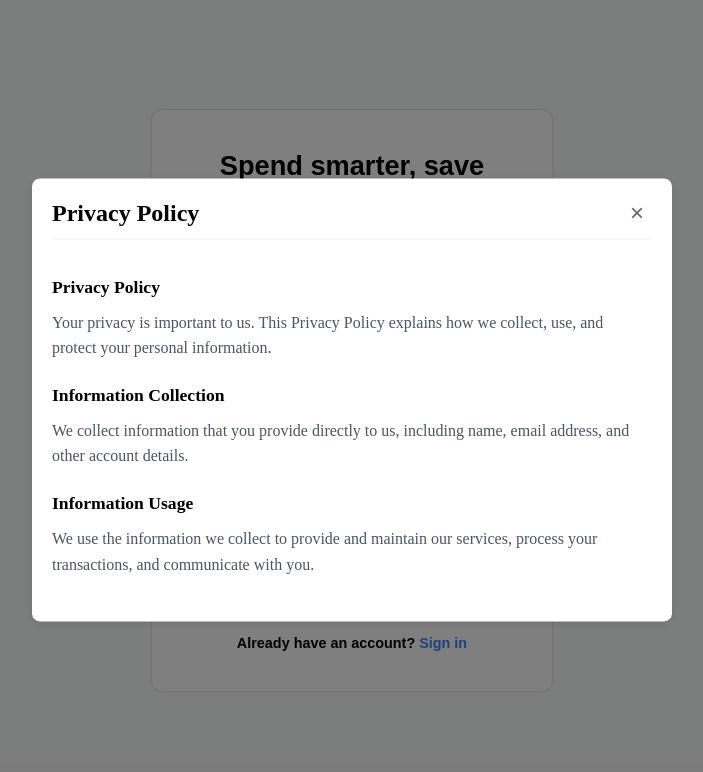
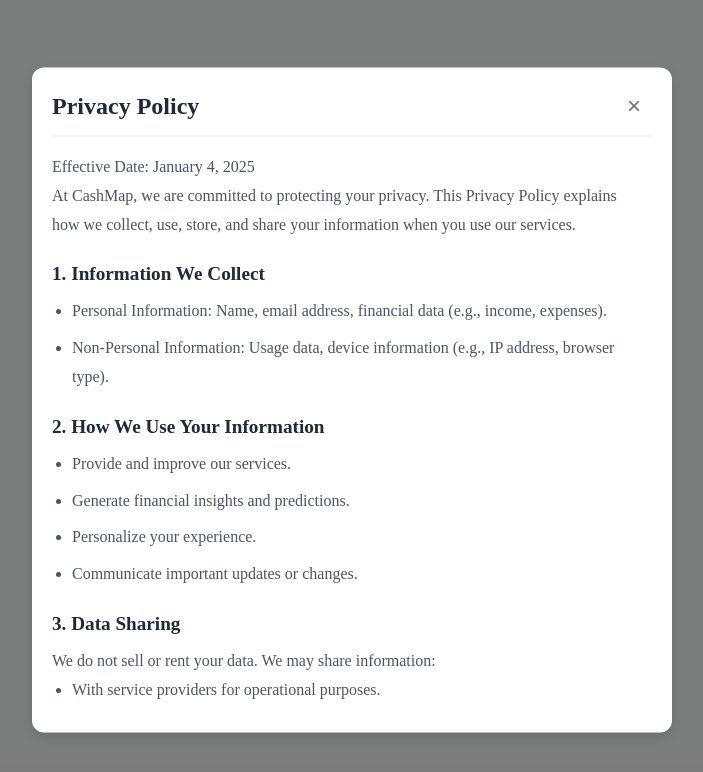
Before and after one commit to MathiasHv18/CashMap, a React (Vite) app in the folder frontend/: page /register in a window 1280 px wide. Both pictures are taken after a click on the link "Privacy Policy". Shown: the top 772 px of the page, without its empty margins (288-991 px from the left). Built offline with nearby package versions, Linux system fonts and the light colour scheme.

Commit message:
Terms&Privacy(TERMINADO)

```diff
--- a/frontend/src/pages/terms/Terms&Privacy.css
+++ b/frontend/src/pages/terms/Terms&Privacy.css
@@ -4,10 +4,11 @@
 }
 
 .terms-text {
-    color: #666;
-    line-height: 1.5;
+  color: #4b5563;
+  line-height: 1.6;
 }
 
+/* Links */
 .terms-link {
   color: #3b82f6;
   background: none;
@@ -22,6 +23,7 @@
   color: #2563eb;
 }
 
+/* Modal Overlay */
 .modal-overlay {
   position: fixed;
   top: 0;
@@ -32,45 +34,48 @@
   z-index: 1000;
 }
 
+/* Modal Container */
 .modal-container {
   position: fixed;
   top: 50%;
   left: 50%;
   transform: translate(-50%, -50%);
-    background-color: white;
+  background-color: #ffffff;
   padding: 20px;
-    border-radius: 8px;
+  border-radius: 12px;
   max-width: 600px;
   width: 90%;
   max-height: 80vh;
   z-index: 1001;
-    box-shadow: 0 2px 10px rgba(0, 0, 0, 0.1);
+  box-shadow: 0 4px 12px rgba(0, 0, 0, 0.15);
 }
 
+/* Modal Header */
 .modal-header {
   display: flex;
   justify-content: space-between;
   align-items: center;
-    margin-bottom: 20px;
-    padding-bottom: 10px;
-    border-bottom: 1px solid #eee;
+  margin-bottom: 16px;
+  padding-bottom: 12px;
+  border-bottom: 1px solid #e5e7eb;
 }
 
 .modal-header h2 {
   margin: 0;
   font-size: 1.5rem;
   font-weight: 600;
+  color: #1f2937;
 }
 
 .close-button {
   background: none;
   border: none;
-    font-size: 24px;
+  font-size: 1.5rem;
   cursor: pointer;
-    color: #666;
+  color: #6b7280;
   padding: 0;
-    width: 30px;
-    height: 30px;
+  width: 36px;
+  height: 36px;
   display: flex;
   align-items: center;
   justify-content: center;
@@ -79,53 +84,65 @@
 
 .close-button:hover {
   background-color: #f3f4f6;
+  color: #374151;
 }
 
+/* Modal Content */
 .modal-content {
   overflow-y: auto;
   max-height: calc(80vh - 80px);
   padding-right: 10px;
+  color: #374151;
 }
 
+/* Terms Sections */
 .terms-section {
   margin-bottom: 24px;
 }
 
 .terms-section h3 {
-    font-size: 1.1rem;
+  font-size: 1.2rem;
   font-weight: 600;
+  color: #1f2937;
   margin-bottom: 12px;
 }
 
-  .terms-section p {
+.terms-section p,
+.terms-section ul {
   margin: 0;
-    line-height: 1.6;
+  line-height: 1.8;
   color: #4b5563;
 }
 
-  /* Estilos para scrollbar personalizado */
+.terms-section ul {
+  padding-left: 20px;
+}
+
+.terms-section ul li {
+  margin-bottom: 8px;
+}
+
 .modal-content::-webkit-scrollbar {
-    width: 6px;
+  width: 8px;
 }
 
 .modal-content::-webkit-scrollbar-track {
-    background: #f1f1f1;
+  background: #f3f4f6;
 }
 
 .modal-content::-webkit-scrollbar-thumb {
-    background: #888;
-    border-radius: 3px;
+  background: #9ca3af;
+  border-radius: 4px;
 }
 
 .modal-content::-webkit-scrollbar-thumb:hover {
-    background: #666;
+  background: #6b7280;
 }
 
-  /* Asegura que el modal sea responsive en dispositivos móviles */
 @media (max-width: 640px) {
   .modal-container {
     width: 95%;
-      padding: 15px;
+    padding: 16px;
   }
 
   .modal-header h2 {
--- a/frontend/src/pages/terms/Terms&Privacy.tsx
+++ b/frontend/src/pages/terms/Terms&Privacy.tsx
@@ -10,36 +10,138 @@
 const TermsModal: React.FC<TermsModalProps> = ({ isOpen, onClose, type }) => {
   if (!isOpen) return null;
 
-  const privacyContent = (
+  const termsContent = (
     <div className="terms-sections">
       <section className="terms-section">
-        <h3>Privacy Policy</h3>
-        <p>Your privacy is important to us. This Privacy Policy explains how we collect, use, and protect your personal information.</p>
+        <p>Effective Date: January 4, 2025</p>
+        <p>Welcome to CashMap. These Terms of Service ("Terms") govern your access to and use of our services. By using CashMap, you agree to these Terms and our Privacy Policy. If you do not agree, please refrain from using our services.</p>
       </section>
       <section className="terms-section">
-        <h3>Information Collection</h3>
-        <p>We collect information that you provide directly to us, including name, email address, and other account details.</p>
+        <h3>1. Acceptance of Terms</h3>
+        <p>By accessing or using CashMap, you confirm that you accept these Terms and agree to be bound by them.</p>
       </section>
       <section className="terms-section">
-        <h3>Information Usage</h3>
-        <p>We use the information we collect to provide and maintain our services, process your transactions, and communicate with you.</p>
+        <h3>2. About CashMap</h3>
+        <p>CashMap provides tools to help users manage their personal finances, offering:</p>
+        <ul>
+          <li>Summaries of financial transactions.</li>
+          <li>Analytical statistics on income and expenses.</li>
+          <li>Predictive insights derived from user-provided data.</li>
+        </ul>
+        <p>CashMap is not a financial advisor and does not provide financial, tax, or legal advice.</p>
+      </section>
+      <section className="terms-section">
+        <h3>3. Eligibility</h3>
+        <p>You must be at least 18 years old to use CashMap.</p>
+        <p>By using CashMap, you affirm that all information provided is accurate, complete, and up-to-date.</p>
+        <p>The service is subject to the laws of Lima, Peru.</p>
+      </section>
+      <section className="terms-section">
+        <h3>4. User Responsibilities</h3>
+        <p>Maintain the confidentiality of your account credentials.</p>
+        <p>Do not use CashMap for unlawful or unauthorized purposes.</p>
+        <p>Avoid attempting to reverse-engineer, disrupt, or exploit the platform in any unauthorized manner.</p>
+      </section>
+      <section className="terms-section">
+        <h3>5. Service Limitations</h3>
+        <p>Predictions and insights generated by CashMap are estimates and not guaranteed to be accurate or reliable.</p>
+        <p>CashMap may experience interruptions or technical issues beyond its control.</p>
+      </section>
+      <section className="terms-section">
+        <h3>6. Privacy and Data Protection</h3>
+        <p>Your personal data will be handled in accordance with our Privacy Policy.</p>
+        <p>CashMap complies with Peru’s Personal Data Protection Law (Law No. 29733).</p>
+      </section>
+      <section className="terms-section">
+        <h3>7. Intellectual Property</h3>
+        <p>All materials, including software, designs, and trademarks, are the exclusive property of CashMap.</p>
+        <p>You may not copy, modify, or distribute CashMap’s materials without prior written consent.</p>
+      </section>
+      <section className="terms-section">
+        <h3>8. Modifications to the Terms</h3>
+        <p>CashMap reserves the right to update these Terms at any time. Changes will be communicated via the website or email. Continued use of the service constitutes acceptance of any revisions.</p>
+      </section>
+      <section className="terms-section">
+        <h3>9. Limitation of Liability</h3>
+        <p>CashMap is provided "as is" without warranties of any kind. We are not liable for any direct, indirect, incidental, or consequential damages arising from your use of the service.</p>
+      </section>
+      <section className="terms-section">
+        <h3>10. Governing Law and Jurisdiction</h3>
+        <p>These Terms are governed by the laws of the Republic of Peru. Any disputes will be resolved exclusively in the courts of Lima, Peru.</p>
+      </section>
+      <section className="terms-section">
+        <h3>11. Contact Information</h3>
+        <p>If you have questions about these Terms, please contact us at:</p>
+        <p>Email: <a href="mailto:CashMap@gmail.com">CashMap@gmail.com</a></p>
       </section>
     </div>
   );
 
-  const termsContent = (
+  const privacyContent = (
     <div className="terms-sections">
       <section className="terms-section">
-        <h3>1. Acceptance of Terms</h3>
-        <p>By accessing and using this website, you accept and agree to be bound by the terms and provision of this agreement.</p>
+        <p>Effective Date: January 4, 2025</p>
+        <p>At CashMap, we are committed to protecting your privacy. This Privacy Policy explains how we collect, use, store, and share your information when you use our services.</p>
       </section>
       <section className="terms-section">
-        <h3>2. Use License</h3>
-        <p>Permission is granted to temporarily download one copy of the materials for personal, non-commercial transitory viewing only.</p>
+        <h3>1. Information We Collect</h3>
+        <ul>
+          <li>Personal Information: Name, email address, financial data (e.g., income, expenses).</li>
+          <li>Non-Personal Information: Usage data, device information (e.g., IP address, browser type).</li>
+        </ul>
       </section>
       <section className="terms-section">
-        <h3>3. User Accounts</h3>
-        <p>When you create an account with us, you must provide information that is accurate, complete, and current at all times.</p>
+        <h3>2. How We Use Your Information</h3>
+        <ul>
+          <li>Provide and improve our services.</li>
+          <li>Generate financial insights and predictions.</li>
+          <li>Personalize your experience.</li>
+          <li>Communicate important updates or changes.</li>
+        </ul>
+      </section>
+      <section className="terms-section">
+        <h3>3. Data Sharing</h3>
+        <p>We do not sell or rent your data. We may share information:</p>
+        <ul>
+          <li>With service providers for operational purposes.</li>
+          <li>To comply with legal obligations.</li>
+          <li>During business transactions (e.g., mergers or acquisitions).</li>
+        </ul>
+      </section>
+      <section className="terms-section">
+        <h3>4. Data Security</h3>
+        <p>We use encryption, secure storage, and regular audits to protect your data. However, no system is entirely secure. You acknowledge the inherent risks of online data transmission.</p>
+      </section>
+      <section className="terms-section">
+        <h3>5. Your Rights</h3>
+        <p>Under Peru’s Personal Data Protection Law (Law No. 29733), you may:</p>
+        <ul>
+          <li>Access your data.</li>
+          <li>Request corrections.</li>
+          <li>Request deletion, subject to legal obligations.</li>
+        </ul>
+        <p>To exercise these rights, contact us at <a href="mailto:CashMap@gmail.com">CashMap@gmail.com</a>.</p>
+      </section>
+      <section className="terms-section">
+        <h3>6. Data Retention</h3>
+        <p>Your data is retained only as long as necessary for operational or legal purposes.</p>
+      </section>
+      <section className="terms-section">
+        <h3>7. Cookies</h3>
+        <p>CashMap uses cookies to enhance your experience. You can manage cookie preferences via your browser settings.</p>
+      </section>
+      <section className="terms-section">
+        <h3>8. Third-Party Links</h3>
+        <p>We are not responsible for the privacy practices of third-party websites linked through our platform.</p>
+      </section>
+      <section className="terms-section">
+        <h3>9. Changes to This Policy</h3>
+        <p>We may update this Privacy Policy as needed. Changes will be communicated through our website or email.</p>
+      </section>
+      <section className="terms-section">
+        <h3>10. Contact Information</h3>
+        <p>If you have questions about this Privacy Policy, please contact us:</p>
+        <p>Email: <a href="mailto:CashMap@gmail.com">CashMap@gmail.com</a></p>
       </section>
     </div>
   );
```
Lines whose indentation alone changed are shown as unchanged.
